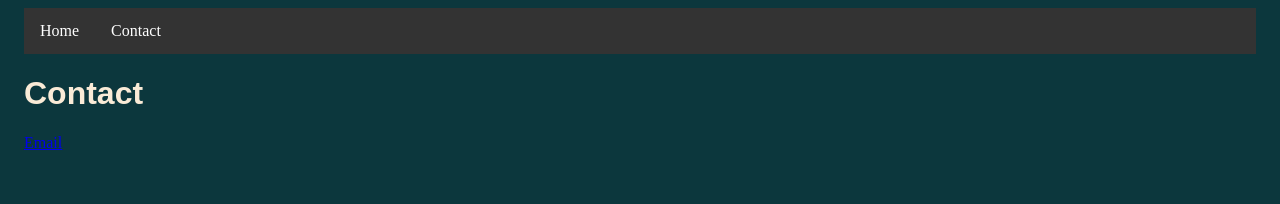
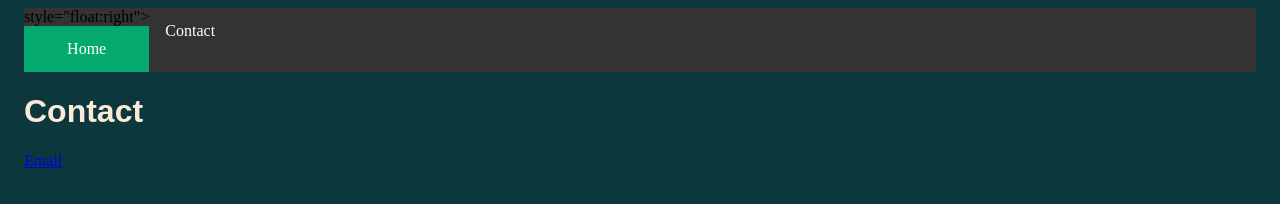
Before and after one commit to davidsturrock/davidsturrock.github.io, a plain HTML site: page contact/index.html in a window 1280 px wide. Drawn offline with Linux system fonts and the light colour scheme.

Commit message:
Add active

```diff
--- a/contact/index.html
+++ b/contact/index.html
@@ -5,7 +5,7 @@
 <body>
     <nav role="navigation" aria-label="main menu">
     <ul class="navbar">
-      <li><a href="/">Home</a></li>
+      <li>style="float:right"><a class="active" href="/">Home</a></li>
       <li><a href="/contact">Contact</a></li>
     </ul>
   </nav>
```
Also changed, not shown: index.html (+1 -1 lines).
